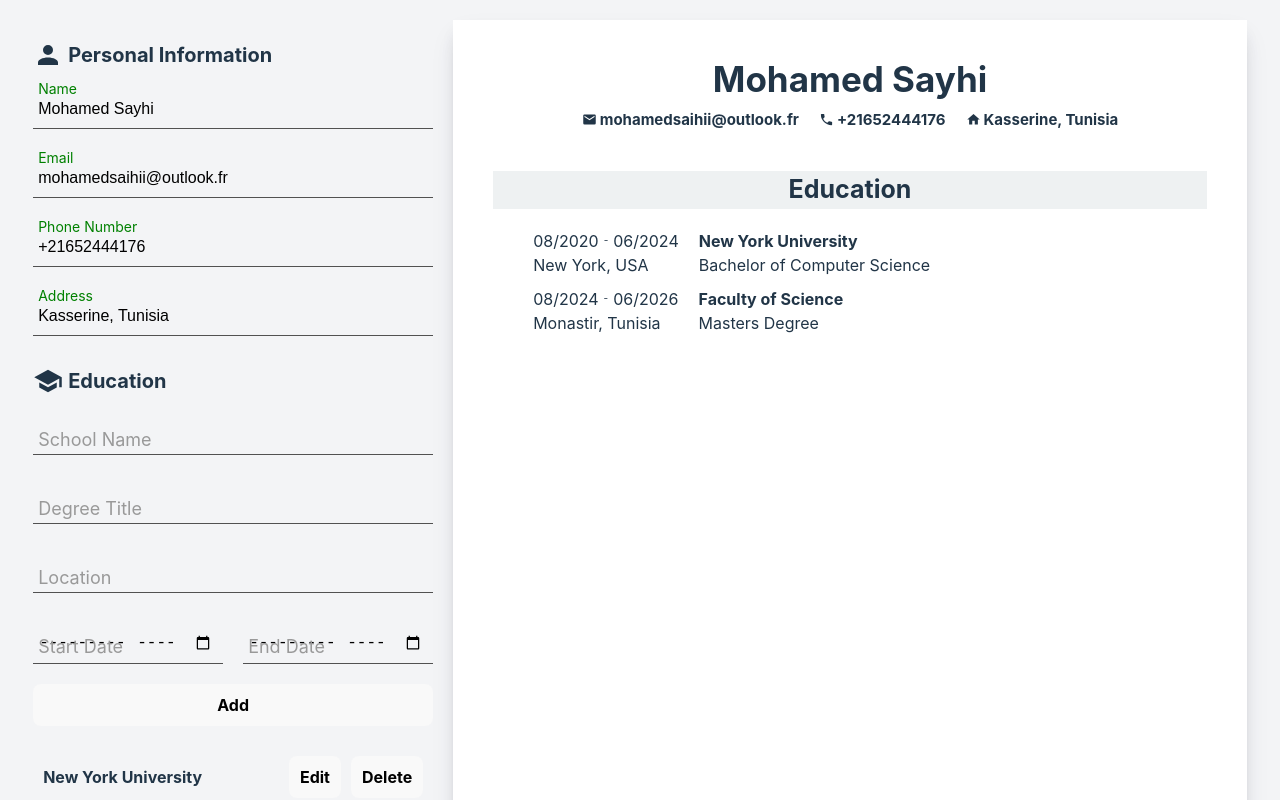
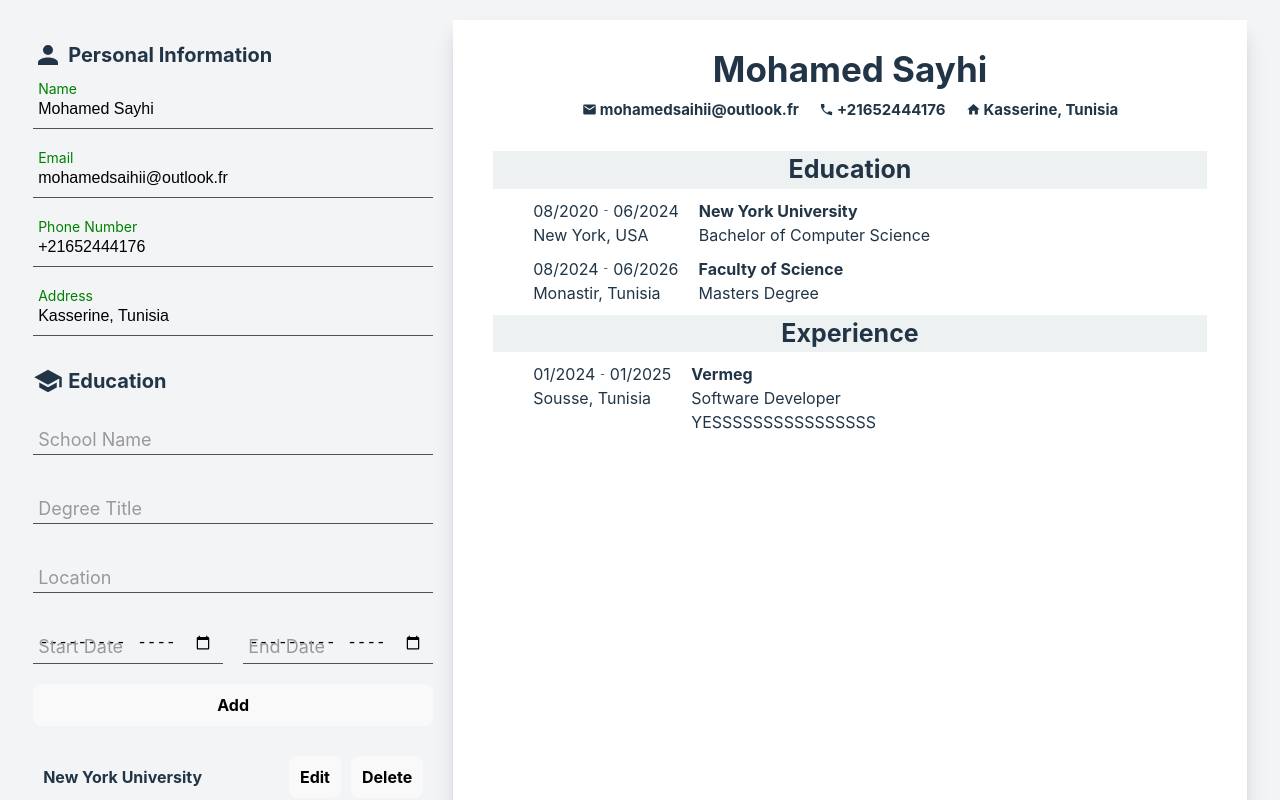
Before and after one commit to Mohamedsayhii/cv-application, a React (Vite) app: page / in a window 1280 px wide. Shown: the top 800 px of the page. Built offline with nearby package versions, Linux system fonts and the light colour scheme.

Commit message:
Create the experience section component

```diff
--- a/src/App.jsx
+++ b/src/App.jsx
@@ -30,8 +30,20 @@ function App() {
 		},
 	]);
 
-	const [editMode, setEditMode] = useState(false);
-	const [editData, setEditData] = useState();
+	const [experiences, setExperiences] = useState([
+		{
+			key: crypto.randomUUID(),
+			companyName: 'Vermeg',
+			position: 'Software Developer',
+			location: 'Sousse, Tunisia',
+			startDate: '01/2024',
+			endDate: '01/2025',
+			responsibilities: 'YESSSSSSSSSSSSSSSS',
+		},
+	]);
+
+	const [educationsEditMode, setEducationsEditMode] = useState(false);
+	const [educationsEditData, setEducationsEditData] = useState();
 
 	function addEducation(education) {
 		setEducations((prevEducations) => [...prevEducations, education]);
@@ -44,14 +56,9 @@ function App() {
 	}
 
 	function startEditEducation(key) {
-		setEditMode(true);
-		setEditData(educations.find((ed) => ed.key === key));
+		setEducationsEditMode(true);
+		setEducationsEditData(educations.find((ed) => ed.key === key));
 	}
-
-	const handleChange = (event) => {
-		const { name, value } = event.target;
-		setFormData((prevFormData) => ({ ...prevFormData, [name]: value }));
-	};
 
 	const editEducation = (newEducation) => {
 		setEducations((prevEducations) =>
@@ -61,7 +68,12 @@ function App() {
 					: oldEducation
 			)
 		);
-		setEditMode(false);
+		setEducationsEditMode(false);
+	};
+
+	const handleChange = (event) => {
+		const { name, value } = event.target;
+		setFormData((prevFormData) => ({ ...prevFormData, [name]: value }));
 	};
 
 	return (
@@ -75,10 +87,11 @@ function App() {
 				editEducation={editEducation}
 				onSubmit={addEducation}
 				onDelete={deleteEducation}
-				editData={editData}
-				editMode={editMode}
+				editData={educationsEditData}
+				editMode={educationsEditMode}
 				onEdit={startEditEducation}
 				educations={educations}
+				experiences={experiences}
 			/>
 			<Resume
 				name={formData.name}
@@ -86,6 +99,7 @@ function App() {
 				phone={formData.phone}
 				address={formData.address}
 				educations={educations}
+				experiences={experiences}
 			/>
 		</main>
 	);
--- /dev/null
+++ b/src/components/Experience.jsx
@@ -0,0 +1,31 @@
+export default function Education(props) {
+	return (
+		<div className='education'>
+			<div className='time-location'>
+				<div className='time'>
+					<div className='start'>
+						<p>{props.startDate}</p>
+					</div>
+					<span>-</span>
+					<div className='end'>
+						<p>{props.endDate}</p>
+					</div>
+				</div>
+				<div className='location'>
+					<p>{props.location}</p>
+				</div>
+			</div>
+			<div className='university-degree'>
+				<div className='university'>
+					<p>{props.companyName}</p>
+				</div>
+				<div className='degree'>
+					<p>{props.position}</p>
+				</div>
+				<div className='responsibilities'>
+					<p>{props.responsibilities}</p>
+				</div>
+			</div>
+		</div>
+	);
+}
--- /dev/null
+++ b/src/components/ExperienceSection.jsx
@@ -0,0 +1,23 @@
+import '../styles/EducationSection.css';
+import Experience from './Experience';
+
+export default function ExperienceSection(props) {
+	return (
+		<div className='education-section'>
+			<div className='title'>
+				<h2>Experience</h2>
+				{props.experiences.map((experience) => (
+					<Experience
+						key={experience.key}
+						companyName={experience.companyName}
+						position={experience.position}
+						location={experience.location}
+						startDate={experience.startDate}
+						endDate={experience.endDate}
+						responsibilities={experience.responsibilities}
+					/>
+				))}
+			</div>
+		</div>
+	);
+}
--- a/src/components/Resume.jsx
+++ b/src/components/Resume.jsx
@@ -1,5 +1,6 @@
 import '../styles/Resume.css';
 import EducationSection from './EducationSection';
+import ExperienceSection from './ExperienceSection';
 
 import PersonalSection from './PersonalSection';
 
@@ -13,6 +14,7 @@ export default function Resume(props) {
 				address={props.address}
 			/>
 			<EducationSection educations={props.educations} />
+			<ExperienceSection experiences={props.experiences} />
 		</div>
 	);
 }
--- a/src/components/Sidebar.jsx
+++ b/src/components/Sidebar.jsx
@@ -22,7 +22,7 @@ export default function Sidebar(props) {
 				editEducation={props.editEducation}
 				educations={props.educations}
 			/>
-			<ExperienceForm />
+			<ExperienceForm experiences={props.experiences} />
 		</div>
 	);
 }
--- a/src/styles/EducationSection.css
+++ b/src/styles/EducationSection.css
@@ -9,7 +9,7 @@
 	font-size: 2.5rem;
 	text-align: center;
 	background-color: rgba(14, 55, 78, 0.07);
-	margin-bottom: 2rem;
+	margin-bottom: 1rem;
 }
 
 .education {
--- a/src/styles/PersonalSection.css
+++ b/src/styles/PersonalSection.css
@@ -2,7 +2,7 @@
 	display: flex;
 	flex-direction: column;
 	width: 100%;
-	padding: 4rem 0.5rem;
+	padding: 3rem 0.5rem;
 }
 
 .fullname {
```
